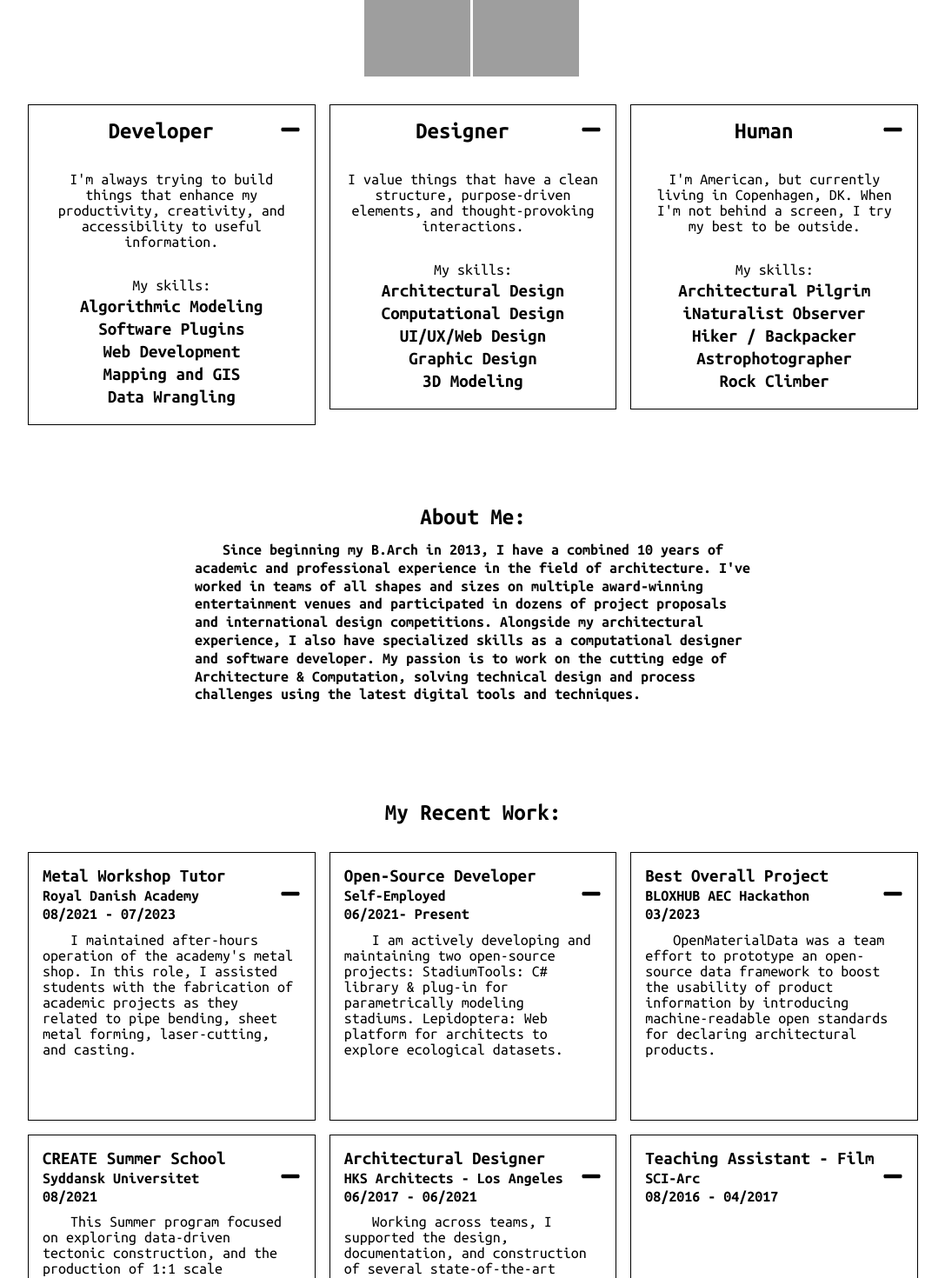
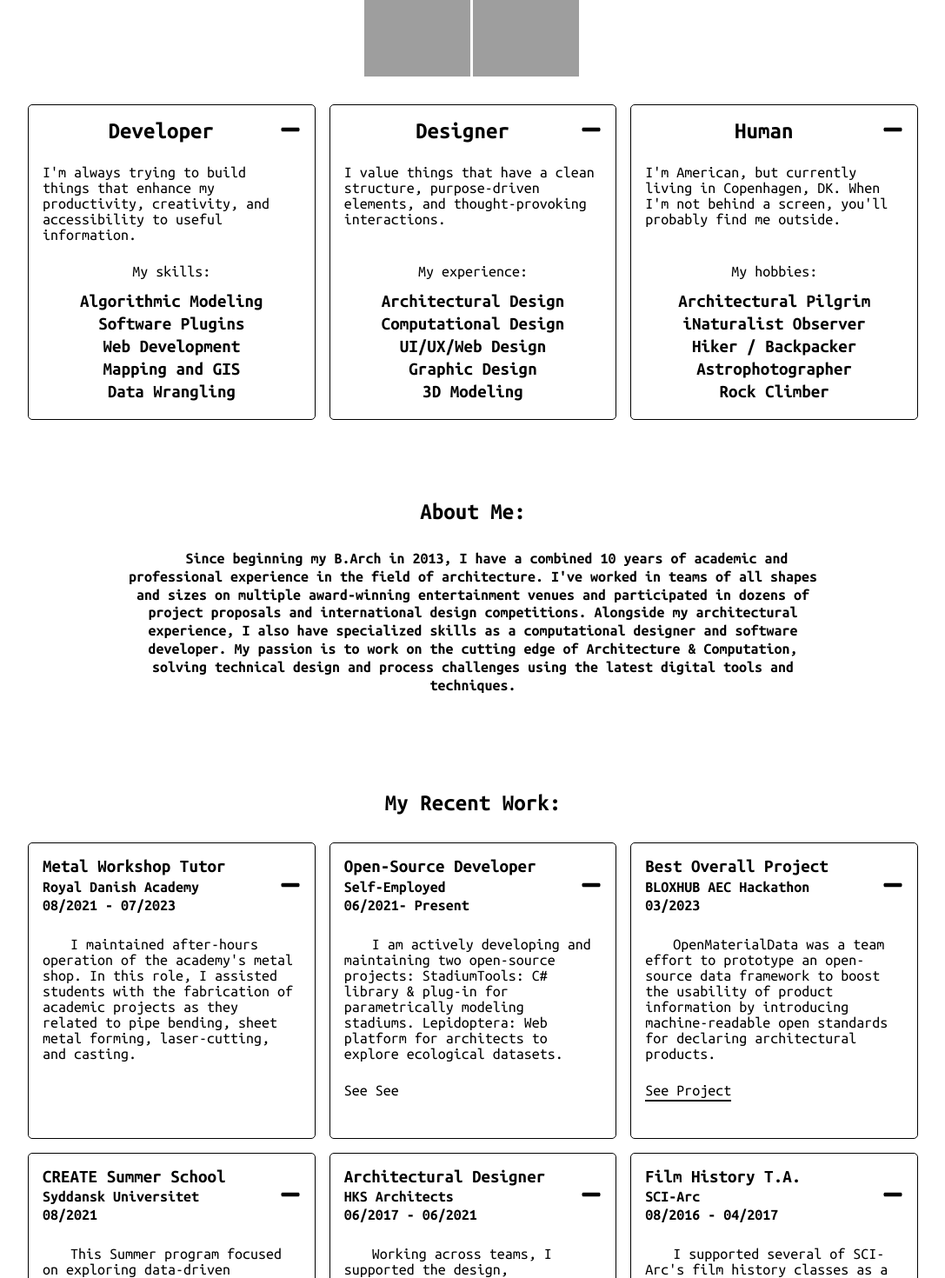
Before and after one commit to ATSmithARC/Portfolio, a React (Vite) app: page /about in a window 1280 px wide. Shown: the part 400-1870 px from the top of the page at 87% size, without its empty margins (132-1219 px from the left). Built offline with nearby package versions, Linux system fonts and the light colour scheme; grey boxes are pictures that could not be loaded.

Commit message:
⏮️⚙️ Fixed Dropdown Flex Justifications

```diff
--- a/src/app.jsx
+++ b/src/app.jsx
@@ -21,11 +21,11 @@ export default function Home() {
       <Seo />
       <Navbar />
       <main role="main" className="wrapper">
-        <Waves color={{r: 225, g: 0, b: 0, a: 1}}/>
-        <ScrollToTopButton />
         <div className="content">
           <PageRouter />
         </div>
+        <Waves color={{r: 225, g: 0, b: 0, a: 1}}/>
+        <ScrollToTopButton />
       </main>
       <Footer />
     </Router>
--- a/src/components/DropdownList.jsx
+++ b/src/components/DropdownList.jsx
@@ -3,7 +3,9 @@ import { FaPlus, FaMinus } from 'react-icons/fa';
 
 const DropdownList = ({ profile }) => {
   const [isOpen, setIsOpen] = useState(window.innerWidth > 800);
-  const toggleDropdown = () => {
+
+  const toggleDropdown = (event) => {
+    event.stopPropagation();
     setIsOpen(!isOpen);
   };
 
@@ -18,23 +20,25 @@ const DropdownList = ({ profile }) => {
   }, []);
 
   return (
-    <div className="dropdown-container" onClick={toggleDropdown}>
-      <div className="dropdown-header">
+    <div className={`dropdown-container ${isOpen ? "dropdown-open" :  "pointer"}`} onClick={isOpen ? null : toggleDropdown}>
+      <div className={`dropdown-header ${isOpen ? "dropdown-open pointer" : ""}`} onClick={isOpen ? toggleDropdown : null}>
         <h2>{profile.title}</h2>
         <button className="dropdown-button">
           {isOpen ? <FaMinus /> : <FaPlus />}
         </button>
       </div>
       {isOpen && (
-        <ul className="dropdown-list">
+        <React.Fragment>
           <p className="dropdown-tagline"> {profile.tagline} </p>
           <p className="centered"> {profile.header} </p>
+          <ul className="dropdown-list">
             {profile.skills.map((item, index) => (
               <li key={index}>
                 <h3>{item}</h3>
               </li>
             ))}
           </ul>
+        </React.Fragment>
       )}
     </div>
   );
--- a/src/components/Experience.jsx
+++ b/src/components/Experience.jsx
@@ -1,5 +1,7 @@
-import React, { useState, useEffect } from 'react';
-import { FaPlus, FaMinus } from 'react-icons/fa';
+import React, { useState, useEffect } from "react";
+import { FaPlus, FaMinus } from "react-icons/fa";
+import projects from "../data/project-data.json";
+import { Link } from "wouter";
 
 const Experience = ({ experience }) => {
   const [isOpen, setIsOpen] = useState(window.innerWidth > 800);
@@ -11,15 +13,47 @@ const Experience = ({ experience }) => {
     const handleResize = () => {
       setIsOpen(window.innerWidth > 800);
     };
-    window.addEventListener('resize', handleResize);
+    window.addEventListener("resize", handleResize);
     return () => {
-      window.removeEventListener('resize', handleResize);
+      window.removeEventListener("resize", handleResize);
     };
   }, []);
 
+  function ReturnProjectLink() {
+    const p = experience.projects; // Assuming p is defined somewhere
+    if (p.length === 1) {
+      const t = "See Project";
+      const projectType = p[0];
+
+      switch (projectType) {
+        case "professional":
+          return <Link className="activeLink" href="/projects/professional">{t}s</Link>;
+        case "undergraduate":
+          return <Link className="activeLink" href="/projects/undergraduate">{t}s</Link>;
+        case "graduate":
+          return <Link className="activeLink" href="/projects/graduate">{t}s</Link>;
+        case 12:
+          return <Link className="activeLink" href={`/projects/${projects[12].href}`}>{t}</Link>;
+        case 15:
+          return <Link className="activeLink" href={`/projects/${projects[15].href}`}>{t}</Link>;
+      }
+    }
+    if (p.length > 1) {
+      return (
+        <>
+          {p.map((project, index) => (
+            <Link key={index} href={`/projects/${projects[project].href}`}>
+              See {projects[project].title}
+            </Link>
+          ))}
+        </>
+      );
+    }
+  };
+
   return (
-    <div className="dropdown-container" onClick={toggleDropdown}>
-      <div className="dropdown-header">
+    <div className={`dropdown-container ${isOpen ? null :  "pointer"}`} onClick={isOpen ? null : toggleDropdown}>
+      <div className={`dropdown-header ${isOpen ? "pointer" : null}`} onClick={isOpen ? toggleDropdown : null}>
         <ul>
           <li>
             <h3>{experience.title}</h3>
@@ -38,6 +72,7 @@ const Experience = ({ experience }) => {
       {isOpen && (
         <div className="experience-expanded">
           <p className="experience-desc">{experience.desc}</p>
+          {ReturnProjectLink()}
         </div>
       )}
     </div>
--- a/src/components/GridCV.jsx
+++ b/src/components/GridCV.jsx
@@ -17,8 +17,10 @@ const GridCV = () => {
           ))}
       </div>
       <div className="grid-item education">
-        {/* Education section */}
-        {/* Your education content */}
+         <h2 className="exp-title">{data.education.title}</h2>
+          {data.education.degrees.map((experience, index) => (
+            <Experience key={index} experience={experience} />
+          ))}
       </div>
       <div className="grid-item competencies" colSpan={1}>
       </div>
--- a/src/data/about-data.json
+++ b/src/data/about-data.json
@@ -3,7 +3,7 @@
   "designer": {
     "title": "Designer",
     "tagline": "I value things that have a clean structure, purpose-driven elements, and thought-provoking interactions.",
-    "header": "My skills:",
+    "header": "My experience:",
     "skills": [
       "Architectural Design",
       "Computational Design",
@@ -26,8 +26,8 @@
   },
   "human": {
     "title": "Human",
-    "tagline": "I'm American, but currently living in Copenhagen, DK. When I'm not behind a screen, I try my best to be outside.",
-    "header": "My skills:",
+    "tagline": "I'm American, but currently living in Copenhagen, DK. When I'm not behind a screen, you'll probably find me outside.",
+    "header": "My hobbies:",
     "skills": [
       "Architectural Pilgrim",
       "iNaturalist Observer",
--- a/src/data/cv-data.json
+++ b/src/data/cv-data.json
@@ -19,55 +19,55 @@
         "employer":"Self-Employed",
         "dates":"06/2021- Present",
         "desc":"I am actively developing and maintaining two open-source projects: StadiumTools:  C# library & plug-in for parametrically modeling stadiums. Lepidoptera:  Web platform for architects to explore ecological datasets.",
-        "projects":[]
+        "projects":[8,9]
       },
       {
         "title":"Best Overall Project",
         "employer":"BLOXHUB AEC Hackathon",
         "dates":"03/2023",
         "desc":"OpenMaterialData was a team effort to prototype an open-source data framework to boost the usability of product information by introducing machine-readable open standards for declaring architectural products.",
-        "projects":[]
+        "projects":[12]
       },
       {
         "title":"CREATE Summer School",
         "employer":"Syddansk Universitet",
         "dates":"08/2021",
         "desc":"This Summer program focused on exploring data-driven tectonic construction, and the production of 1:1 scale prototypes that aimed at advancing wood architecture through the use of novel digital design-to-fabrication workflows. Concepts introduced included performance-driven aggregations, circular assemblies, and wood forming through programmed material behaviour.",
-        "projects":[]
+        "projects":[15]
       },
       {
         "title":"Architectural Designer",
-        "employer":"HKS Architects - Los Angeles",
+        "employer":"HKS Architects",
         "dates":"06/2017 - 06/2021",
         "desc":"Working across teams, I supported the design, documentation, and construction of several state-of-the-art entertainment venues.  I also participated in over two dozen design competitions across several sectors.  My work focused on parametric modeling, design, and interoperability solutions to improve the speed & quality of the design & documentation.",
-        "projects":[]
+        "projects":["professional"]
       },
       {
-        "title":"Teaching Assistant - Film",
+        "title":"Film History T.A.",
         "employer":"SCI-Arc",
         "dates":"08/2016 - 04/2017",
-        "desc":"",
+        "desc":"I supported several of SCI-Arc's film history classes as a TA by kicking off topical discussions, managing film screenings, and grading written assignments. My tasks also included digitizing course materials and guiding students in analyzing films, aiming to enhance their understanding of cinematic criticism and encouraging thoughtful communication.",
         "projects":[]
       }
     ]
   },
   "education": {
   "title": "My Education:",
-  "jobs":
+  "degrees":
     [
       {
         "title":"Master of Arts - Computation in Architecture",
         "employer":"Royal Danish Academy",
         "dates":"08/2021 - 07/2023",
         "desc":"I've developed a comprehensive knowledge of computational techniques (programming, digital fabrication, robotics), and gained practical skills in applying that knowledge to solve architectural design problems focused around reducing the ecological footprint of building methods & materials.",
-        "projects":[]
+        "projects":["graduate"]
       },
       {
         "title":"Bachelor of Architecture (B.Arch)",
         "employer":"SCI-Arc",
         "dates":"09/2013 - 05-2018",
         "desc":"In this program I've gained core competencies of the architectural design profession with an emphasis on innovation and experimentation within topics of architectural design theory, practice, technology, and research.",
-        "projects":[]
+        "projects":["undergraduate"]
       }
     ]
   }
--- a/src/pages/about.jsx
+++ b/src/pages/about.jsx
@@ -5,17 +5,11 @@ import DropdownList from "../components/DropdownList.jsx";
 import GridCV from "../components/GridCV.jsx";
 import a from "../data/about-data.json";
 
-function randomLanguage() {
-  return a.greetings[Math.floor(Math.random() * a.greetings.length)];
-}
-
 export default function About() {
-  const [hello, setHello] = React.useState(a.greetings[0]);
   const [style, trigger] = useWiggle({ x: 5, y: 5, scale: 1 });
 
   return (
     <React.Fragment>
-      <script src="https://www.google.com/recaptcha/api.js"></script>
       <div className="about-container">
         <h1>Developer, Designer, & Human</h1>
         <h2>I love to design, build, and program things.</h2>
@@ -36,9 +30,7 @@ export default function About() {
             </div>
           </div>
         </div>
-
         <GridCV />
-
       </div>
     </React.Fragment>
   );
--- a/src/pages/contact.jsx
+++ b/src/pages/contact.jsx
@@ -15,7 +15,7 @@ export default function Contact() {
 
   return (
     <div className="page">
-      <h1 className="hello" onClick={handleChangeHello}>Say {hello}!</h1>
+      <h1 className="hello pointer" onClick={handleChangeHello}>Say {hello}!</h1>
       <DisplayEmail />
       <p className="centered"> ...or use the form below:</p>
       <ContactForm />
--- a/src/styles/styles.css
+++ b/src/styles/styles.css
@@ -1,11 +1,13 @@
 :root {
   --color-0: #000000;
   --color-1: #ffffff;
-  --shadow-m: 0.75rem;
+  --shadow-m: 0.5rem;
+  --radius-s: 5px;
   --font-family: "Ubuntu Mono";
   --font-family-header: "Ubuntu Mono";
-  --translate-m: translate(-5px, -5px);
+  --translate-m: scale(1.04);
   --border-m: 0.05rem solid var(--color-0);
+  --ti-cursor-color: var(--color-0);
 }
 * {
   color: var(--color-0);
@@ -226,6 +228,7 @@ body {
   background-color: var(--color-1);
   box-shadow: var(--shadow-m) var(--shadow-m) var(--color-0);
   border: var(--border-m);
+  border-radius: var(--radius-s);
   transform: var(--translate-m);
   z-index:2;
 }
@@ -249,6 +252,8 @@ body {
   transition: 500ms;
   z-index: 5;
   display: block;
+  border:none;
+  border-radius: var(--radius-s);
 }
 .masonryItem img:hover {
   opacity: 0;
@@ -267,6 +272,7 @@ body {
   flex-wrap: wrap-reverse;
   flex-direction: row-reverse;
   justify-content: space-between;
+  align-items: stretch;
   width: 80vw;
   max-width: 80rem;
   min-width: 16rem;
@@ -274,11 +280,7 @@ body {
 }
 .about-column {
   flex: 1 1 0px;
-  align-self: flex-end;
-  height: 100%;
-  flex-direction: column;
-  background-color: var(--color-1);
-  text-align: center;
+  align-self: stretch;
 }
 .image-slider {
   flex-grow: 3;
@@ -333,25 +335,40 @@ body {
 }
 .dropdown-container {
   border: var(--border-m);
-  cursor:pointer;
+  border-radius: var(--radius-s);
   padding:1rem;
-  align-self: flex-start;
+  display: flex;
+  flex-direction: column;
+  background-color: var(--color-1);
 }
 .dropdown-container:hover {
   box-shadow: var(--shadow-m) var(--shadow-m) var(--color-0);
   transform: var(--translate-m);
-  border-radius: 5px;
+  border-radius: var(--radius-s);
 }
 .dropdown-header {
   display: flex;
   justify-content: space-between;
+  flex-grow: 0;
+  flex-shrink: 0;
+  flex-basis: content;
+}
+.dropdown-header ul {
+  margin: 0;
+}
+.dropdown-header li {
+  margin-bottom:0.2rem;
 }
 .dropdown-header h2 {
   margin: 0;
   flex: 1;
 }
-.dropdown-header li {
-  margin-bottom:0.2rem;
+.dropdown-open {
+  height: 100%;
+  cursor: default;
+}
+.pointer {
+  cursor: pointer;
 }
 .dropdown-list {
   text-align: center;
@@ -362,11 +379,11 @@ body {
 .dropdown-button {
   background: none;
   border: none;
-  cursor: pointer;
   font-size: 24px;
 }
 .dropdown-tagline {
-  margin: 2rem 0;
+  padding: 1.5rem 0;
+  flex-grow: 1;
 }
 .dropdown-list li {
   margin: 5px 0;
@@ -378,6 +395,7 @@ body {
   margin: 2rem auto 0 auto;
   padding: 20px;
   border: var(--border-m);
+  border-radius: var(--radius-s);
   box-shadow: var(--shadow-m) var(--shadow-m) var(--color-0);
   background-color: var(--color-1);
 }
@@ -388,7 +406,7 @@ textarea {
   padding: 10px;
   margin-bottom: 15px;
   border: var(--border-m);
-  border-radius: 3px;
+  border-radius: var(--radius-s);
 }
 textarea {
   min-height: 10rem;
@@ -403,7 +421,7 @@ button[type="submit"] {
   color: var(--color-1);
   border: none;
   padding: 10px 15px;
-  border-radius: 3px;
+  border-radius: var(--radius-s);
   cursor: pointer;
   transition: background-color 0.5s;
 }
@@ -432,9 +450,6 @@ button[type="submit"]:hover {
 .contact-text p {
   display: inline-block;
   font-weight: bold;
-}
-.hello {
-  cursor: pointer;
 }
 .scroll-btn {
   position: fixed;
@@ -471,20 +486,20 @@ button[type="submit"]:hover {
 }
 .grid-item {
   width: 100%;
-
 }
 .grid-item p {
   text-indent: 2rem;
-  max-width: 40rem;
+  max-width: 50rem;
 }
 .profile {
-  padding: 4rem 2rem;
+  padding: 4rem 0rem;
   line-height: 1.3rem;
   font-weight: bold;
   grid-column: 1 / span 3;
+  text-align: center;
 }
 .profile p {
-margin: 0 auto;
+  margin: 2rem auto 0 auto;
 }
 .experience-grid {
   display: grid;
@@ -494,10 +509,11 @@ margin: 0 auto;
   padding: 1rem 0;
 }
 .experience-expanded {
-  min-height:13rem;
+  min-height:30vh;
 }
 .experience-desc {
-  padding-top:0.5rem;
+  padding: 1.5rem 0;
+  flex-grow: 1;
 }
 .exp-title {
   grid-column: 1 / span 3;
@@ -507,6 +523,7 @@ margin: 0 auto;
 .it-skills {
   grid-column: span 1;
 }
+
 
 .masonryItem:hover > p {
   display: block;
@@ -627,6 +644,7 @@ margin: 0 auto;
     grid-template-columns: 1fr;
   }
   .profile {
+    text-align: left;
     grid-column: 1;
   }
   .experience-grid {
```
Also changed, not shown: src/components/ContactForm.jsx (+0 -18 lines), 5 other files (tests, documents, lock files or other folders). Lines whose indentation alone changed are shown as unchanged.
